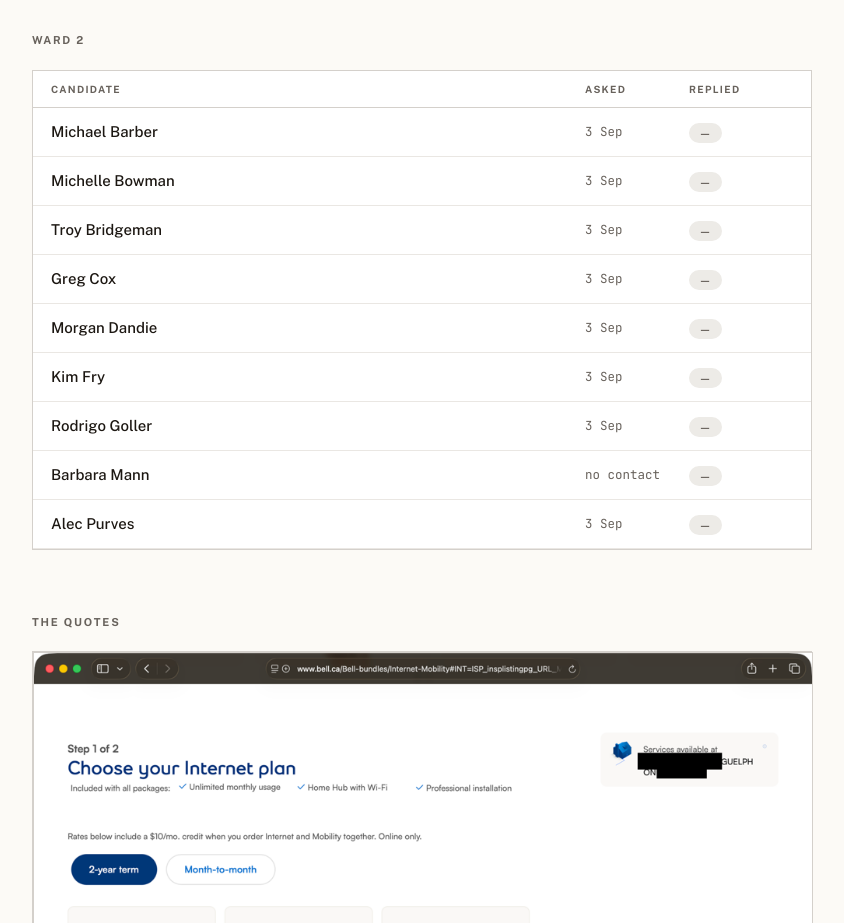
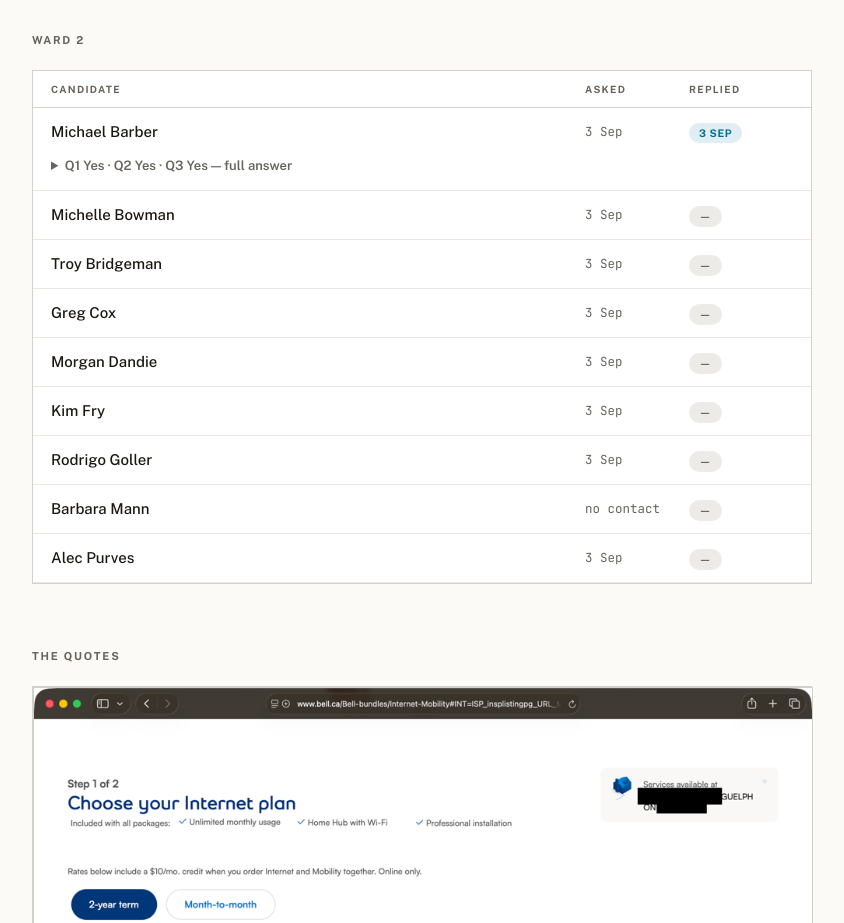
Before and after one commit to blark/guelphfibre, a plain HTML site: page index.html in a window 1280 px wide. Shown: the part 2520-3443 px from the top of the page, without its empty margins (218-1062 px from the left). Drawn offline with nearby package versions, Linux system fonts and the light colour scheme.

Commit message:
Scorecard: Michael Barber replied 3 Sep

```diff
--- a/index.html
+++ b/index.html
@@ -246,9 +246,9 @@ html.dark .gf-sun{display:inline!important}
           <div style="display:grid;grid-template-columns:1fr 5.5rem 6.5rem;gap:16px;align-items:center;padding:12px 18px;font-size:15px">
             <span style="font-weight:500">Michael Barber</span>
             <span style="font-family:'JetBrains Mono',monospace;font-size:12.5px;color:var(--dim);white-space:nowrap">3 Sep</span>
-            <span><span style="display:inline-block;border-radius:999px;padding:2px 10px;background:var(--pill);font-size:10.5px;font-weight:700;letter-spacing:.06em;text-transform:uppercase;color:var(--dim)">—</span></span>
+            <span><span style="display:inline-block;border-radius:999px;padding:2px 10px;background:oklch(0.5 0.11 225 / .12);font-size:10.5px;font-weight:700;letter-spacing:.06em;text-transform:uppercase;color:var(--fast)">3 Sep</span></span>
           </div>
-
+          <details style="padding:0 18px 14px"><summary style="cursor:pointer;font-size:13px;color:var(--dim);font-weight:600">Q1 Yes &middot; Q2 Yes &middot; Q3 Yes &mdash; full answer</summary><blockquote style="margin:10px 0 0;padding:12px 16px;border-left:3px solid var(--fast);background:var(--paper);font-size:14.5px;line-height:1.55"><p>Hello Mark,<br><br>I am glad you brought this to my attention. I will happily do what you are asking. We need access to the best possible internet service for both businesses and citizens.<br><br>So, I am saying yes to all three of your questions. I do ask that if I am elected you bring this up again! My personal focus is infrastructure, unhoused solutions and well-planned growth. This falls in to well planned growth in my opinion.<br><br>Thank you for your work on this</p><p style="margin-top:8px;color:var(--dim)">&mdash; Michael Barber, by email, 3 September 2026</p></blockquote></details>
         </div>
 
         <div style="border-bottom:1px solid var(--hair)">
```
